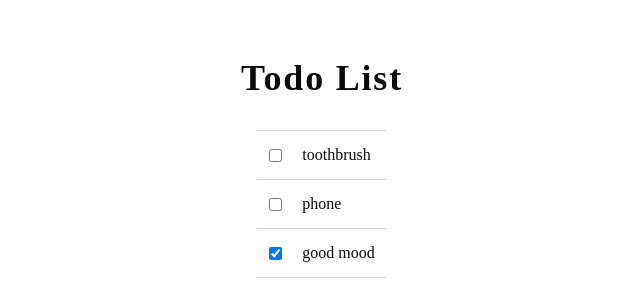
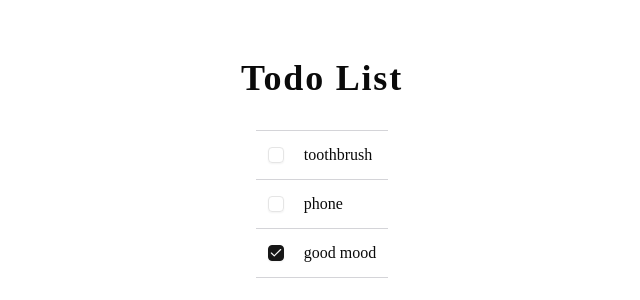
Before and after one commit to WitekG14/Todo-List, a Next.js app: page / in a window 1280 px wide. Shown: the part 232-532 px from the top of the page, without its empty margins (318-958 px from the left). Built offline with nearby package versions, Linux system fonts and the light colour scheme.

Commit message:
Implement Checkbox

```diff
--- a/src/components/todo-item.tsx
+++ b/src/components/todo-item.tsx
@@ -1,4 +1,5 @@
 import { type TodoItemT } from "@/lib/types";
+import { Checkbox } from "./ui/checkbox";
 
 function TodoItem({
   item,
@@ -9,11 +10,7 @@ function TodoItem({
 }) {
   return (
     <li className="flex w-full items-center gap-5 border-b border-b-zinc-300 p-3 transition hover:bg-zinc-50">
-      <input
-        type="checkbox"
-        checked={item.checked || false}
-        onChange={onToggleItem}
-      />
+      <Checkbox checked={item.checked || false} onClick={onToggleItem} />
       <p>{item.name}</p>
     </li>
   );
--- /dev/null
+++ b/src/components/ui/checkbox.tsx
@@ -0,0 +1,32 @@
+"use client";
+
+import * as React from "react";
+import { Checkbox as CheckboxPrimitive } from "radix-ui";
+
+import { cn } from "@/lib/utils";
+import { CheckIcon } from "lucide-react";
+
+function Checkbox({
+  className,
+  ...props
+}: React.ComponentProps<typeof CheckboxPrimitive.Root>) {
+  return (
+    <CheckboxPrimitive.Root
+      data-slot="checkbox"
+      className={cn(
+        "peer border-input focus-visible:border-ring focus-visible:ring-ring/50 aria-invalid:border-destructive aria-invalid:ring-destructive/20 aria-invalid:aria-checked:border-primary dark:bg-input/30 dark:aria-invalid:border-destructive/50 dark:aria-invalid:ring-destructive/40 data-checked:border-primary data-checked:bg-primary data-checked:text-primary-foreground dark:data-checked:bg-primary relative flex size-4 shrink-0 items-center justify-center rounded-[4px] border shadow-xs transition outline-none group-has-disabled/field:opacity-50 after:absolute after:-inset-x-3 after:-inset-y-2 focus-visible:ring-3 disabled:cursor-not-allowed disabled:opacity-50 aria-invalid:ring-3",
+        className,
+      )}
+      {...props}
+    >
+      <CheckboxPrimitive.Indicator
+        data-slot="checkbox-indicator"
+        className="grid place-content-center text-current transition-none [&>svg]:size-3.5"
+      >
+        <CheckIcon />
+      </CheckboxPrimitive.Indicator>
+    </CheckboxPrimitive.Root>
+  );
+}
+
+export { Checkbox };
```
